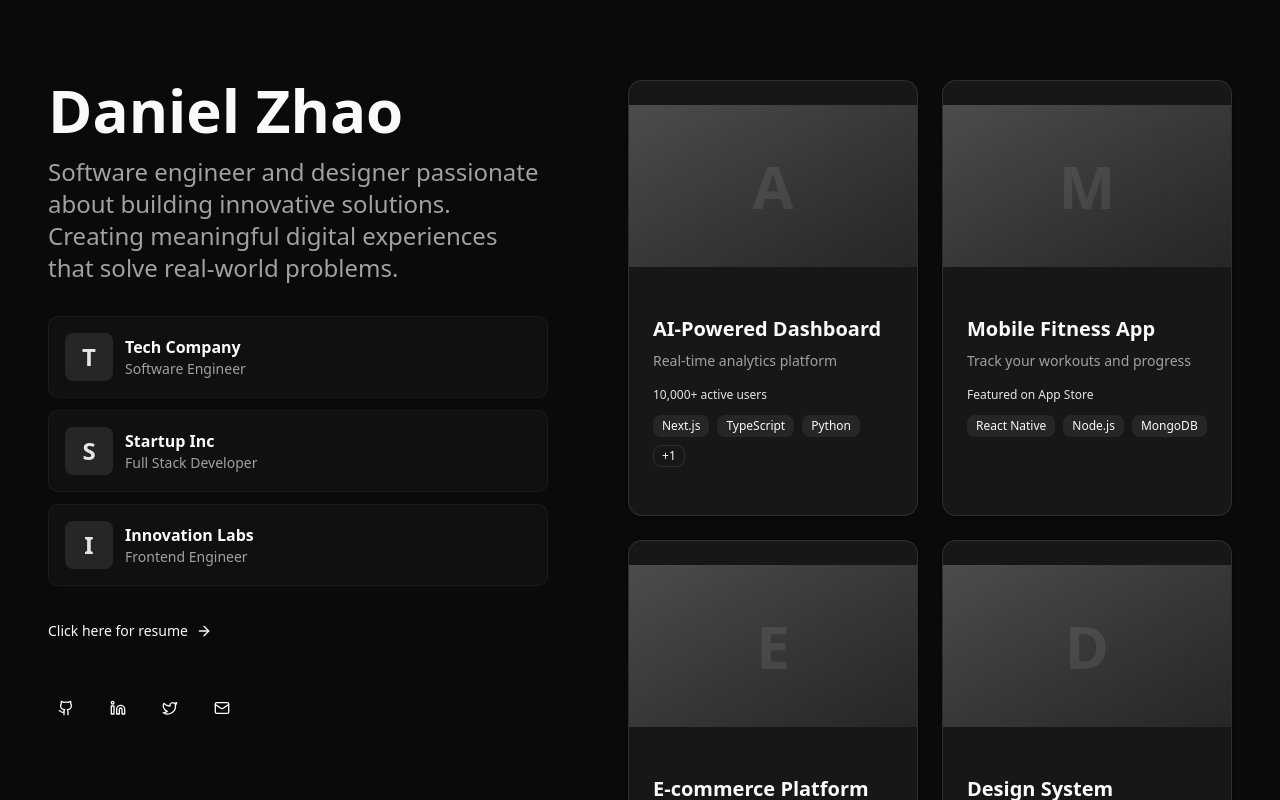
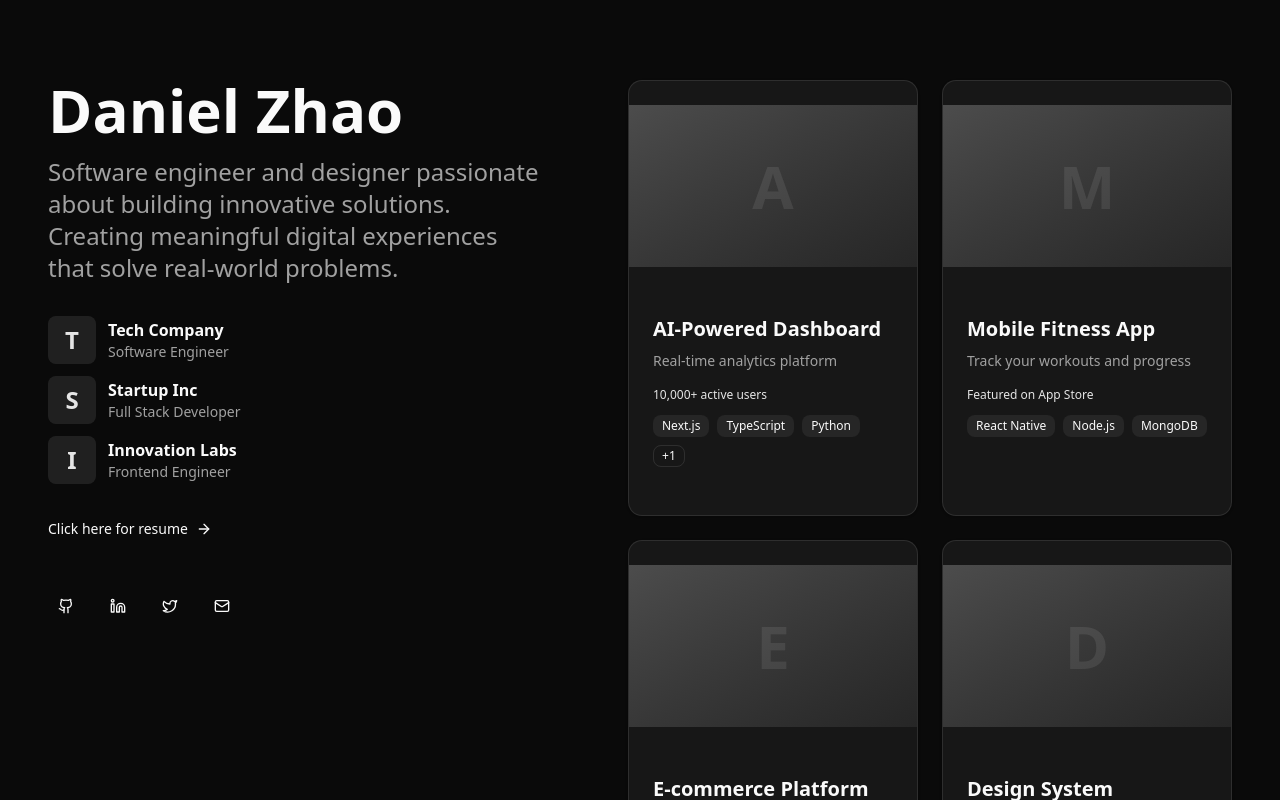
Before and after one commit to danielquzhao/personal-website-v2, a Next.js app: page / in a window 1280 px wide. Shown: the top 800 px of the page. Built offline with nearby package versions, Linux system fonts and the light colour scheme.

Commit message:
Remove company background

```diff
--- a/components/hero.tsx
+++ b/components/hero.tsx
@@ -16,7 +16,7 @@ export function Hero() {
         {experiences.map((exp, index) => (
           <div
             key={index}
-            className="flex items-center gap-3 p-4 rounded-lg bg-card/50 hover:bg-card transition-colors border border-border/50"
+            className="flex items-center gap-3"
           >
             <div className="w-12 h-12 rounded-md bg-primary/10 flex items-center justify-center">
               <span className="text-2xl font-bold text-primary">
```
